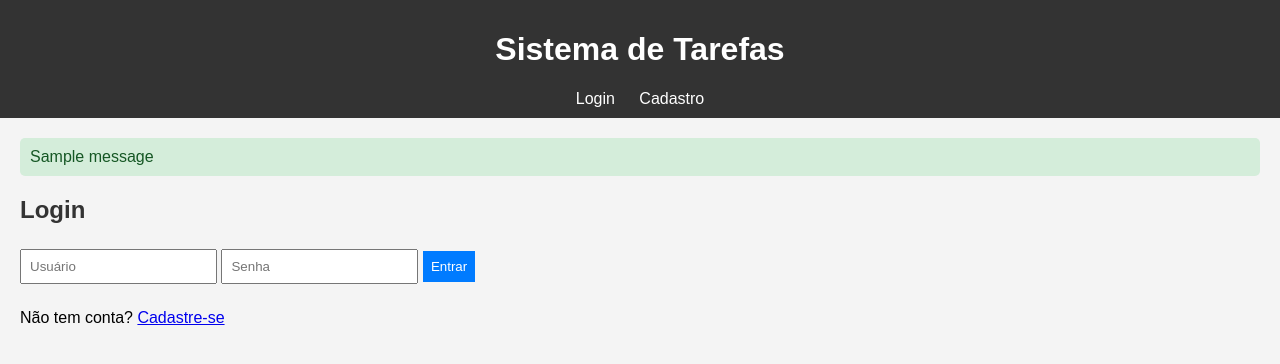
After one commit to binhog29/sistema-tarefas, a Flask app: page /login in a window 1280 px wide. The commit adds this page. Shown: the top 364 px of the page. Run offline with Flask 3, Linux system fonts and the light colour scheme; one stand-in notice (Sample message) is shown.

Commit message:
Resolve erro de banco de dados e finaliza funcionalidades do sistema de tarefas

```diff
--- /dev/null
+++ b/app.py
@@ -0,0 +1,201 @@
+from flask import Flask, render_template, request, redirect, url_for, flash, jsonify, session
+from flask_login import LoginManager, UserMixin, login_user, logout_user, login_required, current_user
+import sqlite3
+
+app = Flask(__name__)
+app.secret_key = 'sua_chave_secreta_aleatoria'  # Substitua por uma chave segura
+
+# Configuração do Flask-Login
+login_manager = LoginManager()
+login_manager.init_app(app)
+login_manager.login_view = 'login'
+
+# Classe de usuário pro Flask-Login
+
+
+class User(UserMixin):
+    def __init__(self, id):
+        self.id = id
+
+    @property
+    def username(self):
+        conn = get_db_connection()
+        user = conn.execute(
+            'SELECT username FROM usuarios WHERE id = ?', (self.id,)).fetchone()
+        conn.close()
+        return user['username'] if user else None
+
+
+@login_manager.user_loader
+def load_user(user_id):
+    try:
+        conn = get_db_connection()
+        user = conn.execute(
+            'SELECT * FROM usuarios WHERE id = ?', (user_id,)).fetchone()
+        conn.close()
+        if not user:
+            print(f"Usuário com ID {user_id} não encontrado.")
+            return None
+        print(
+            f"Usuário encontrado: ID {user['id']}, Username: {user['username']}")
+        return User(user['id'])
+    except Exception as e:
+        print(f"Erro ao carregar usuário: {e}")
+        return None
+
+
+def get_db_connection():
+    conn = sqlite3.connect('tarefas.db')
+    conn.row_factory = sqlite3.Row
+    return conn
+
+
+@app.route('/')
+@login_required
+def index():
+    conn = get_db_connection()
+    filtro = request.args.get('filtro', 'todas')
+    if filtro == 'concluidas':
+        tarefas = conn.execute(
+            'SELECT * FROM tarefas WHERE concluida = 1 AND usuario_id = ?', (current_user.id,)).fetchall()
+    elif filtro == 'pendentes':
+        tarefas = conn.execute(
+            'SELECT * FROM tarefas WHERE concluida = 0 AND usuario_id = ?', (current_user.id,)).fetchall()
+    else:
+        tarefas = conn.execute(
+            'SELECT * FROM tarefas WHERE usuario_id = ?', (current_user.id,)).fetchall()
+    conn.close()
+    return render_template('index.html', tarefas=tarefas, filtro=filtro)
+
+
+@app.route('/adicionar', methods=['GET', 'POST'])
+@login_required
+def adicionar():
+    if request.method == 'POST':
+        tarefa = request.form['tarefa']
+        conn = get_db_connection()
+        conn.execute(
+            "INSERT INTO tarefas (descricao, concluida, usuario_id) VALUES (?, 0, ?)", (tarefa, current_user.id))
+        conn.commit()
+        conn.close()
+        flash('Tarefa adicionada com sucesso!', 'success')
+        return redirect(url_for('index'))
+    return render_template('adicionar.html')
+
+
+@app.route('/adicionar-ajax', methods=['POST'])
+@login_required
+def adicionar_ajax():
+    tarefa = request.form['tarefa']
+    conn = get_db_connection()
+    conn.execute("INSERT INTO tarefas (descricao, concluida, usuario_id) VALUES (?, 0, ?)",
+                 (tarefa, current_user.id))
+    conn.commit()
+    tarefa_id = conn.execute("SELECT last_insert_rowid()").fetchone()[0]
+    nova_tarefa = conn.execute(
+        "SELECT * FROM tarefas WHERE id = ?", (tarefa_id,)).fetchone()
+    conn.close()
+    return jsonify({'id': nova_tarefa['id'], 'descricao': nova_tarefa['descricao'], 'concluida': nova_tarefa['concluida']})
+
+
+@app.route('/editar/<int:id>', methods=['GET', 'POST'])
+@login_required
+def editar(id):
+    conn = get_db_connection()
+    tarefa = conn.execute(
+        'SELECT * FROM tarefas WHERE id = ? AND usuario_id = ?', (id, current_user.id)).fetchone()
+    if not tarefa:
+        flash('Tarefa não encontrada ou não pertence a você!', 'error')
+        return redirect(url_for('index'))
+    if request.method == 'POST':
+        nova_descricao = request.form['tarefa']
+        concluida = 1 if 'concluida' in request.form else 0
+        conn.execute('UPDATE tarefas SET descricao = ?, concluida = ? WHERE id = ?',
+                     (nova_descricao, concluida, id))
+        conn.commit()
+        conn.close()
+        flash('Tarefa atualizada com sucesso!', 'success')
+        return redirect(url_for('index'))
+    conn.close()
+    return render_template('editar.html', tarefa=tarefa)
+
+
+@app.route('/deletar/<int:id>')
+@login_required
+def deletar(id):
+    conn = get_db_connection()
+    conn.execute(
+        'DELETE FROM tarefas WHERE id = ? AND usuario_id = ?', (id, current_user.id))
+    conn.commit()
+    conn.close()
+    flash('Tarefa deletada com sucesso!', 'success')
+    return redirect(url_for('index'))
+
+
+@app.route('/login', methods=['GET', 'POST'])
+def login():
+    if current_user.is_authenticated:
+        return redirect(url_for('index'))
+    if request.method == 'POST':
+        username = request.form['username']
+        password = request.form['password']
+        conn = get_db_connection()
+        user = conn.execute(
+            'SELECT * FROM usuarios WHERE username = ? AND password = ?', (username, password)).fetchone()
+        conn.close()
+        if user:
+            login_user(User(user['id']))
+            flash('Login realizado com sucesso!', 'success')
+            next_page = request.args.get('next')
+            return redirect(next_page or url_for('index'))
+        flash('Usuário ou senha incorretos!', 'error')
+    return render_template('login.html')
+
+
+@app.route('/cadastro', methods=['GET', 'POST'])
+def cadastro():
+    if request.method == 'POST':
+        username = request.form['username']
+        password = request.form['password']
+        conn = get_db_connection()
+        existing_user = conn.execute(
+            'SELECT * FROM usuarios WHERE username = ?', (username,)).fetchone()
+        if existing_user:
+            flash('Usuário já existe!', 'error')
+            conn.close()
+            return redirect(url_for('cadastro'))
+        conn.execute(
+            'INSERT INTO usuarios (username, password) VALUES (?, ?)', (username, password))
+        conn.commit()
+        conn.close()
+        flash('Usuário cadastrado com sucesso! Faça login.', 'success')
+        return redirect(url_for('login'))
+    return render_template('cadastro.html')
+
+
+@app.route('/logout')
+@login_required
+def logout():
+    logout_user()
+    session.clear()  # Limpa a sessão ao fazer logout
+    flash('Você saiu da sua conta!', 'success')
+    return redirect(url_for('login'))
+
+
+if __name__ == '__main__':
+    conn = get_db_connection()
+    conn.execute('''CREATE TABLE IF NOT EXISTS usuarios (
+        id INTEGER PRIMARY KEY AUTOINCREMENT,
+        username TEXT NOT NULL UNIQUE,
+        password TEXT NOT NULL
+    )''')
+    conn.execute('''CREATE TABLE IF NOT EXISTS tarefas (
+        id INTEGER PRIMARY KEY AUTOINCREMENT,
+        descricao TEXT NOT NULL,
+        concluida BOOLEAN DEFAULT 0,
+        usuario_id INTEGER,
+        FOREIGN KEY (usuario_id) REFERENCES usuarios (id)
+    )''')
+    conn.commit()
+    conn.close()
+    app.run(debug=True)
--- /dev/null
+++ b/requirements.txt
@@ -0,0 +1,2 @@
+flask==3.0.3
+flask-login==0.6.3
--- a/sistema-tarefas/static/script.js
+++ /dev/null
@@ -1,4 +0,0 @@
-document.addEventListener('DOMContentLoaded', () => {
-    console.log("Sistema de Tarefas carregado!");
-    // Aqui você pode adicionar mais interatividade, como animações ou validações no front-end
-});
--- /dev/null
+++ b/static/script.js
@@ -0,0 +1,35 @@
+document.addEventListener('DOMContentLoaded', () => {
+    const formAdicionar = document.getElementById('form-adicionar-ajax');
+    const listaTarefas = document.getElementById('lista-tarefas');
+    const novaTarefaInput = document.getElementById('nova-tarefa');
+
+    formAdicionar.addEventListener('submit', (e) => {
+        e.preventDefault();
+        const tarefa = novaTarefaInput.value.trim();
+        if (!tarefa) return;
+
+        fetch('/adicionar-ajax', {
+            method: 'POST',
+            headers: {
+                'Content-Type': 'application/x-www-form-urlencoded',
+            },
+            body: tarefa=${encodeURIComponent(tarefa)}
+        })
+        .then(response => response.json())
+        .then(data => {
+            const li = document.createElement('li');
+            li.className = 'tarefa';
+            li.dataset.id = data.id;
+            li.innerHTML = `
+                ${data.descricao}
+                <div class="actions">
+                    <a href="/editar/${data.id}">Editar</a>
+                    <a href="/deletar/${data.id}" onclick="return confirm('Tem certeza que quer deletar?')">Deletar</a>
+                </div>
+            `;
+            listaTarefas.appendChild(li);
+            novaTarefaInput.value = '';
+        })
+        .catch(error => console.error('Erro ao adicionar tarefa:', error));
+    });
+});
--- a/sistema-tarefas/static/style.css
+++ b/static/style.css
@@ -10,7 +10,10 @@ header {
     padding: 10px 20px;
     text-align: center;
 }
-nav a {
+nav {
+    margin-top: 10px;
+}
+nav a, nav span {
     color: white;
     margin: 0 10px;
     text-decoration: none;
@@ -27,7 +30,7 @@ h2 {
 form {
     margin-bottom: 20px;
 }
-input[type="text"], button {
+input[type="text"], input[type="password"], button {
     padding: 8px;
     margin: 5px 0;
 }
@@ -63,5 +66,30 @@ ul {
     text-decoration: none;
 }
 .actions a:hover {
-    text-decoration: underline;
+    text-decoration: underline;
 }
+.filtros {
+    margin-bottom: 20px;
+}
+.filtros a {
+    margin-right: 10px;
+    color: #007BFF;
+    text-decoration: none;
+}
+.filtros a.ativo {
+    font-weight: bold;
+    color: #333;
+}
+.flash {
+    padding: 10px;
+    margin-bottom: 20px;
+    border-radius: 5px;
+}
+.flash.success {
+    background-color: #d4edda;
+    color: #155724;
+}
+.flash.error {
+    background-color: #f8d7da;
+    color: #721c24;
+}
--- /dev/null
+++ b/templates/base.html
@@ -0,0 +1,36 @@
+<!DOCTYPE html>
+<html lang="pt-br">
+<head>
+    <meta charset="UTF-8">
+    <meta name="viewport" content="width=device-width, initial-scale=1.0">
+    <title>Sistema de Tarefas</title>
+    <link rel="stylesheet" href="{{ url_for('static', filename='style.css') }}">
+</head>
+<body>
+    <header>
+        <h1>Sistema de Tarefas</h1>
+        <nav>
+            {% if current_user.is_authenticated %}
+                <span>Olá, {{ current_user.username }}!</span>
+                <a href="{{ url_for('index') }}">Início</a>
+                <a href="{{ url_for('adicionar') }}">Adicionar Tarefa</a>
+                <a href="{{ url_for('logout') }}">Sair</a>
+            {% else %}
+                <a href="{{ url_for('login') }}">Login</a>
+                <a href="{{ url_for('cadastro') }}">Cadastro</a>
+            {% endif %}
+        </nav>
+    </header>
+    <main>
+        {% with messages = get_flashed_messages(with_categories=true) %}
+            {% if messages %}
+                {% for category, message in messages %}
+                    <div class="flash {{ category }}">{{ message }}</div>
+                {% endfor %}
+            {% endif %}
+        {% endwith %}
+        {% block content %}{% endblock %}
+    </main>
+    <script src="{{ url_for('static', filename='script.js') }}"></script>
+</body>
+</html>
--- /dev/null
+++ b/templates/login.html
@@ -0,0 +1,10 @@
+{% extends 'base.html' %}
+{% block content %}
+    <h2>Login</h2>
+    <form method="POST">
+        <input type="text" name="username" placeholder="Usuário" required>
+        <input type="password" name="password" placeholder="Senha" required>
+        <button type="submit">Entrar</button>
+    </form>
+    <p>Não tem conta? <a href="{{ url_for('cadastro') }}">Cadastre-se</a></p>
+{% endblock %}
```
Also changed, not shown: sistema-tarefas/app.py (deleted, +0 -59 lines), sistema-tarefas/templates/base.html (deleted, +0 -22 lines), sistema-tarefas/templates/index.html (deleted, +0 -15 lines), templates/cadastro.html (added, +10 -0 lines), templates/index.html (added, +24 -0 lines), sistema-tarefas/tarefas.db (deleted), tarefas.db, templates/adicionar.html (renamed from sistema-tarefas/templates/adicionar.html), templates/editar.html (renamed from sistema-tarefas/templates/editar.html).
